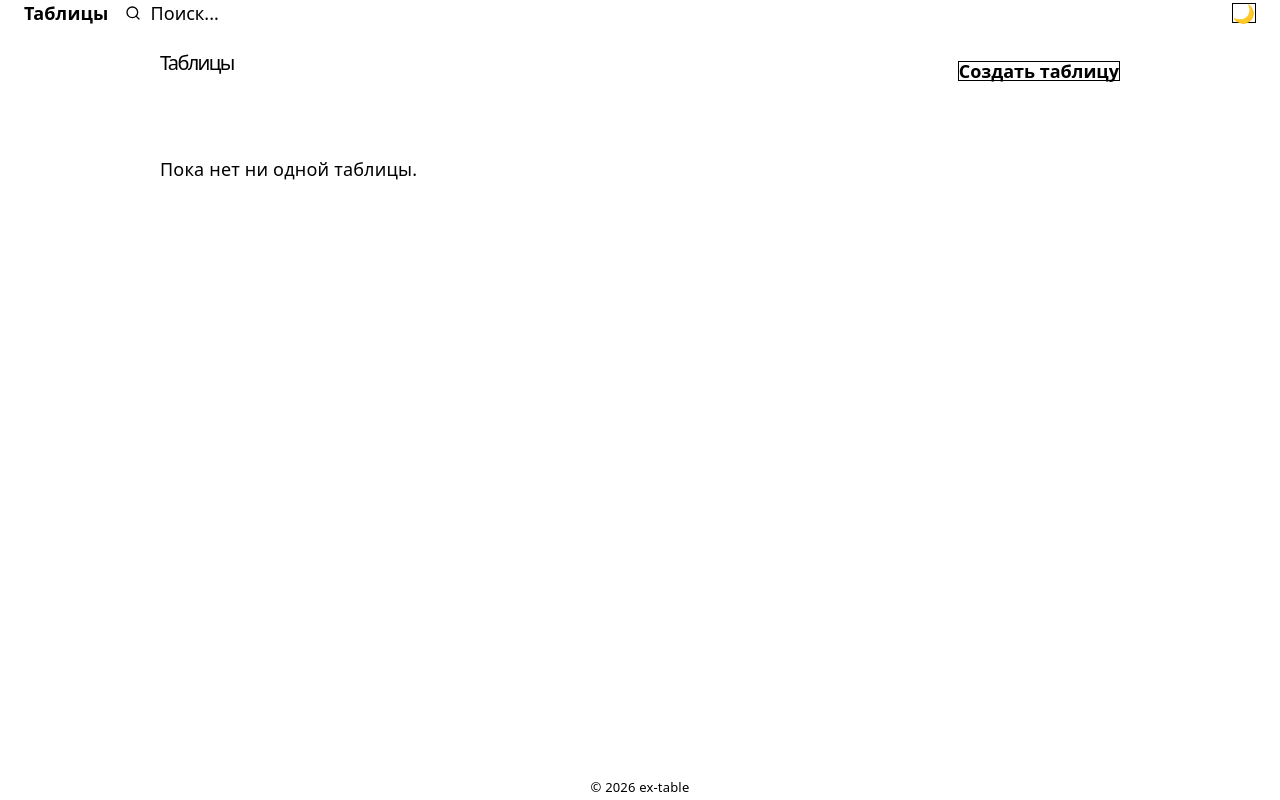
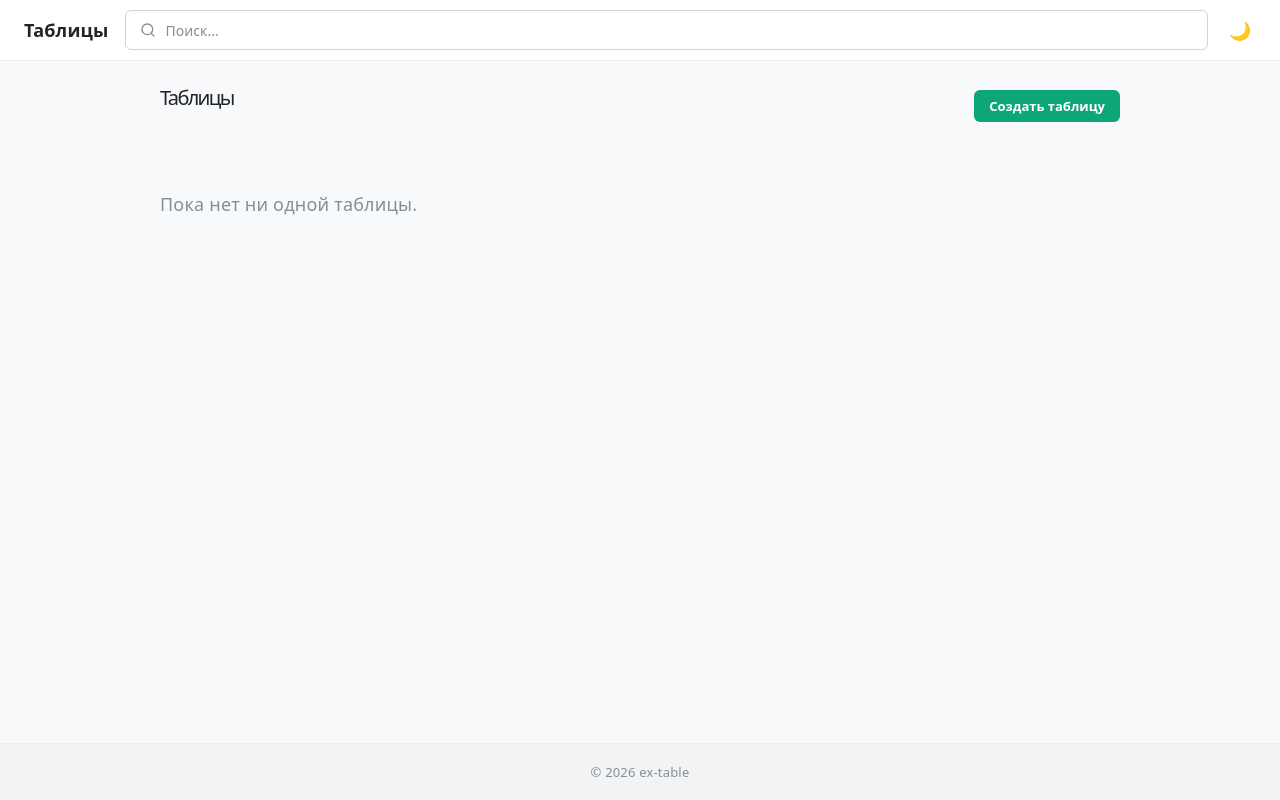
Before and after one commit to sorokinaolga/ex-table, a React (Vite) app: page /spreadsheets in a window 1280 px wide. Built offline with nearby package versions, Linux system fonts and the light colour scheme.

Commit message:
Button style migration + fix checkout theme

```diff
--- a/src/theme/ThemeProvider.tsx
+++ b/src/theme/ThemeProvider.tsx
@@ -6,6 +6,7 @@ import { resolveTheme } from './resolveTheme';
 import { useLocalStorage } from '../storage/useLocalStorage';
 import { STORAGE_KEYS } from '../storage/keys';
 import { ThemeContext } from './theme-context';
+import './theme.css';
 
 const STYLE_ELEMENT_ID = 'theme-variables';
 
--- a/src/theme/resolveTheme.ts
+++ b/src/theme/resolveTheme.ts
@@ -5,6 +5,7 @@ const VAR_MAP: Record<keyof SemanticTheme, string> = {
   fg: '--theme-fg',
   surface: '--theme-surface',
   surfaceHover: '--theme-surface-hover',
+  surfaceActive: '--theme-surface-active',
   border: '--theme-border',
   borderHover: '--theme-border-hover',
 
--- a/src/theme/theme.css
+++ b/src/theme/theme.css
@@ -10,11 +10,25 @@
   --btn-font-md: 14px;
   --btn-radius: 6px;
 
-  --btn-accent-fg: #ffffff;
+  --btn-default-bg: var(--theme-surface-hover);
+  --btn-default-bg-hover: var(--theme-surface-active);
+  --btn-default-fg: var(--theme-fg);
+  --btn-default-border: var(--theme-border);
+
+  --btn-accent-bg: var(--theme-accent);
+  --btn-accent-bg-hover: var(--theme-accent-hover);
+  --btn-accent-bg-active: var(--theme-accent-active);
+  --btn-accent-fg: var(--theme-accent-fg);
   --btn-accent-border: transparent;
 
-  --btn-warning-fg: #ffffff;
+  --btn-warning-bg: var(--theme-warning);
+  --btn-warning-bg-hover: var(--theme-warning-hover);
+  --btn-warning-bg-active: var(--theme-warning-active);
+  --btn-warning-fg: var(--theme-warning-fg);
   --btn-warning-border: transparent;
+
+  --btn-focus-ring: var(--theme-focus-ring);
+  --btn-disabled-opacity: 0.55;
 
   --input-height-xs: 26px;
   --input-height-sm: 32px;
@@ -179,22 +193,6 @@
 }
 
 :root[data-theme='light'] {
-  --btn-default-bg: #f1f3f5;
-  --btn-default-bg-hover: #e9ecef;
-  --btn-default-fg: #212529;
-  --btn-default-border: #dee2e6;
-
-  --btn-accent-bg: #0ca678;
-  --btn-accent-bg-hover: #099268;
-  --btn-accent-bg-active: #087f5b;
-
-  --btn-warning-bg: #e8590c;
-  --btn-warning-bg-hover: #cf4e08;
-  --btn-warning-bg-active: #b8410a;
-
-  --btn-focus-ring: 0 0 0 3px rgba(12, 166, 120, 0.4);
-  --btn-disabled-opacity: 0.55;
-
   --input-bg: #ffffff;
   --input-fg: #212529;
   --input-placeholder: #868e96;
@@ -443,23 +441,6 @@
 }
 
 :root[data-theme='dark'] {
-  --btn-default-fg: #f1f3f5;
-  --btn-default-bg: #2f2f35;
-  --btn-default-bg-hover: #3a3a42;
-  --btn-default-border: #45454d;
-
-  --btn-accent-bg: #12b886;
-  --btn-accent-bg-hover: #20c997;
-  --btn-accent-bg-active: #0ca678;
-  --btn-accent-fg: #081c15;
-
-  --btn-warning-bg: #f76707;
-  --btn-warning-bg-hover: #ff7a1a;
-  --btn-warning-bg-active: #e8590c;
-
-  --btn-focus-ring: 0 0 0 3px rgba(18, 184, 134, 0.5);
-  --btn-disabled-opacity: 0.5;
-
   --input-bg: #1f1f23;
   --input-fg: #f1f3f5;
   --input-placeholder: #6c757d;
--- a/src/theme/theme.ts
+++ b/src/theme/theme.ts
@@ -7,6 +7,7 @@ export interface SemanticTheme {
   fg: string;
   surface: string;
   surfaceHover: string;
+  surfaceActive: string;
   border: string;
   borderHover: string;
 
@@ -39,6 +40,7 @@ export const lightTheme: SemanticTheme = {
   fg: palette.gray[8],
   surface: palette.white,
   surfaceHover: palette.gray[1],
+  surfaceActive: palette.gray[2],
   border: palette.gray[4],
   borderHover: palette.gray[5],
 
@@ -71,6 +73,7 @@ export const darkTheme: SemanticTheme = {
   fg: palette.gray[1],
   surface: '#1f1f23',
   surfaceHover: '#2a2a2e',
+  surfaceActive: '#3a3a42',
   border: '#3d3d44',
   borderHover: '#4d4d55',
 
```
